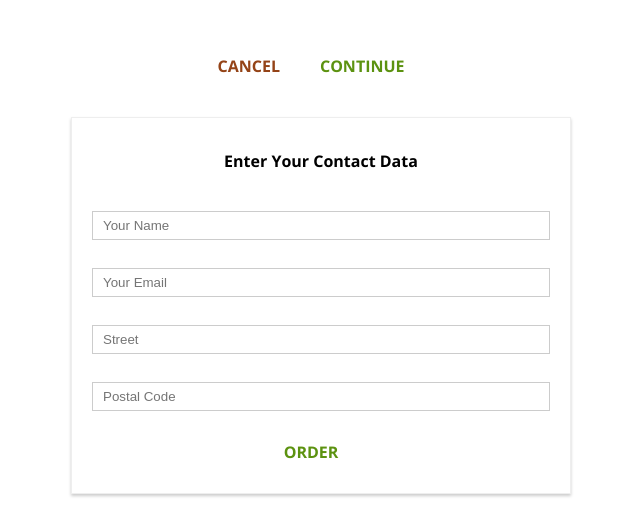
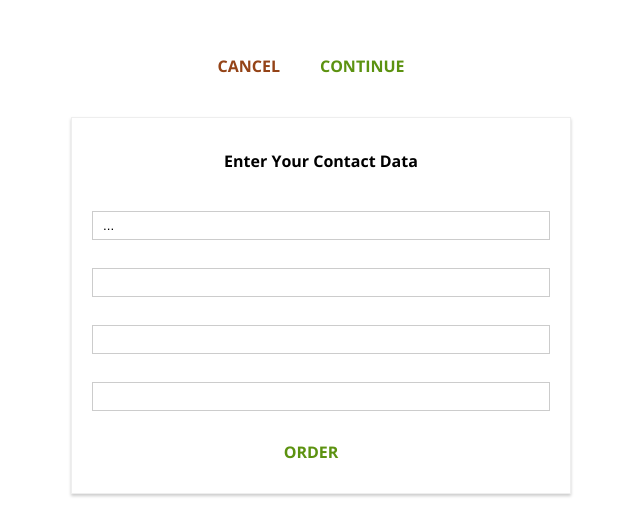
Before and after one commit to Aseelaldallal/burger-builder, a React app: page /checkout/contact-data in a window 1280 px wide. Shown: the part 701-1215 px from the top of the page, without its empty margins (319-959 px from the left). Built offline with nearby package versions, Linux system fonts and the light colour scheme.

Commit message:
set up JS config for form

```diff
--- a/src/components/UI/Input/Input.js
+++ b/src/components/UI/Input/Input.js
@@ -5,15 +5,24 @@ const input = (props) => {
 
     let inputElement = null;
 
-    switch(props.inputtype) {
+    switch(props.elementType) {
         case('input'):
-            inputElement =<input className={classes.InputElement} {...props}/>;
+            inputElement =<input
+                    className={classes.InputElement}
+                    {...props.elementConfig}
+                    value={props.value}/>;
             break;
         case('texarea'):
-            inputElement = <textarea className={classes.InputElement} {...props}/>;
+            inputElement = <textarea
+                    className={classes.InputElement}
+                    {...props.elementConfig}
+                    value={props.value}/>;
             break;
         default:
-            inputElement = <input className={classes.InputElement} {...props}/>
+            inputElement = <input
+                    className={classes.InputElement}
+                    {...props.elementConfig}
+                    value={props.value}/>
     }
 
     return (
--- a/src/containers/Checkout/ContactData/ContactData.js
+++ b/src/containers/Checkout/ContactData/ContactData.js
@@ -9,15 +9,38 @@ import Spinner from '../../../components/UI/Spinner/Spinner';
 import Input from '../../../components/UI/Input/Input';
 
 class ContactData extends Component {
+
     state = {
-        name: '',
-        email: '',
-        address: {
-            street: '',
-            postalCode: ''
+        orderFrom: {
+            name:  this.createInputElement('input', 'text', 'Your Name', ''),
+            street: this.createInputElement('input', 'text', 'Street', ''),
+            zipCode: this.createInputElement('input', 'text', 'Postal Code', ''),
+            country: this.createInputElement('input', 'text', 'Country', ''),
+            email: this.createInputElement('input', 'email', 'Email', ''),
+            deliveryMethod: {
+                elementType: 'select',
+                elementConfig: {
+                    options: [
+                        { value: 'fastest', displayValue: 'Fastest'},
+                        { value: 'cheapest', displayValue: 'Cheapest'}
+                    ]
+                }
+            }
         },
         loading: false
     }
+
+    createInputElement(type, configType, placeholder, value) {
+        return  {
+            elementType: 'input',
+            elementConfig:  {
+                type: 'text',
+                placeholder: 'Your Name',
+            }
+          }
+    }
+
+
 
     orderHandler = (event) => {
         event.preventDefault();
@@ -25,16 +48,7 @@ class ContactData extends Component {
         const order = {
             ingredients: this.props.ingredients,
             price: this.props.price, // Calculate on server in production, to make sure user isn't manipulating
-            customer: {
-                name: 'Aseel Al Dallal',
-                address: {
-                    street: 'Test Street',
-                    zipCode: '41351',
-                    country: 'Canada'
-                },
-                email: 'test@test.com'
-            },
-            deliveryMethod: 'fastest'
+
         }
         axios.post('/orders.json', order)
              .then(response => {
@@ -49,7 +63,7 @@ class ContactData extends Component {
     render() {
         let form = (
             <form>
-                <Input inputtype="input" type="text" name="name" placeholder="Your Name"/>
+                <Input elementType="..." elementConfig="..." value="..." />
                 <Input inputtype="input" type="email" name="email" placeholder="Your Email" />
                 <Input inputtype="input" type="text" name="street" placeholder="Street" />
                 <Input inputtype="input" type="text" name="postal" placeholder="Postal Code" />
```
